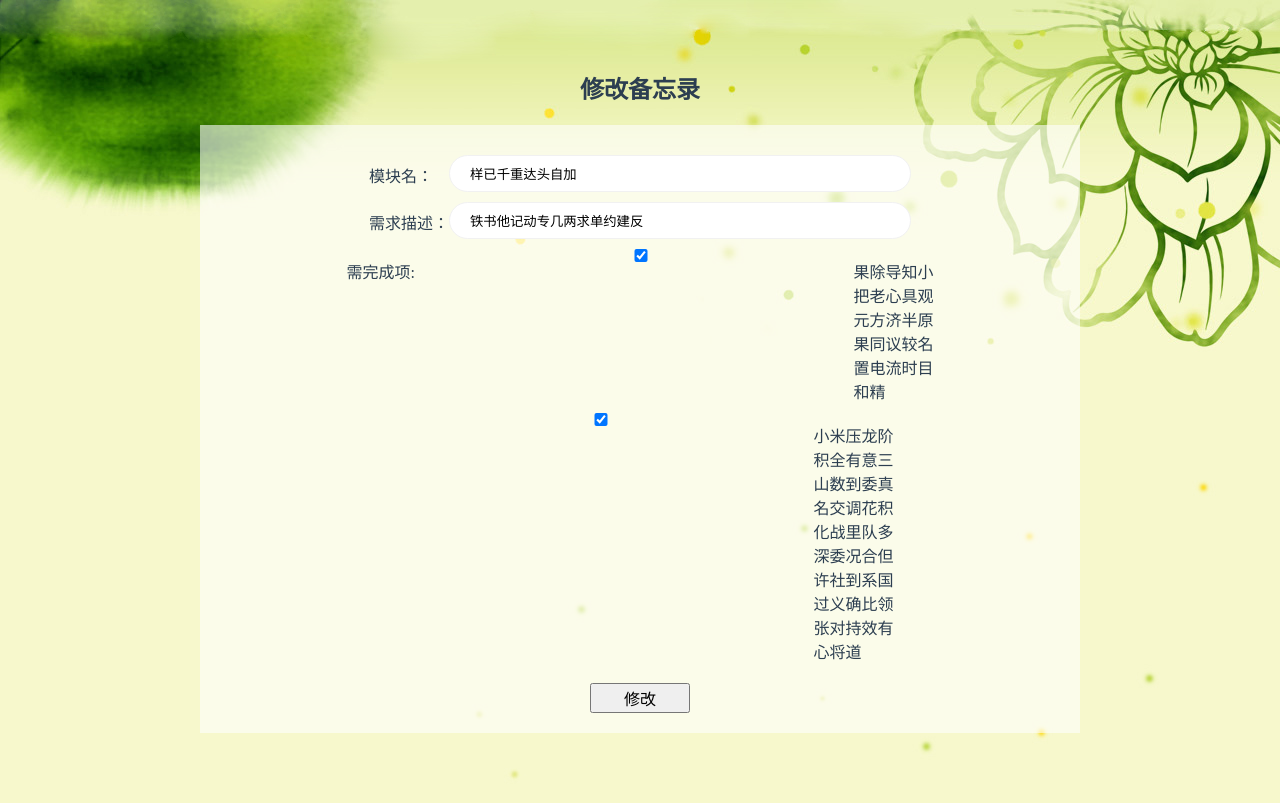
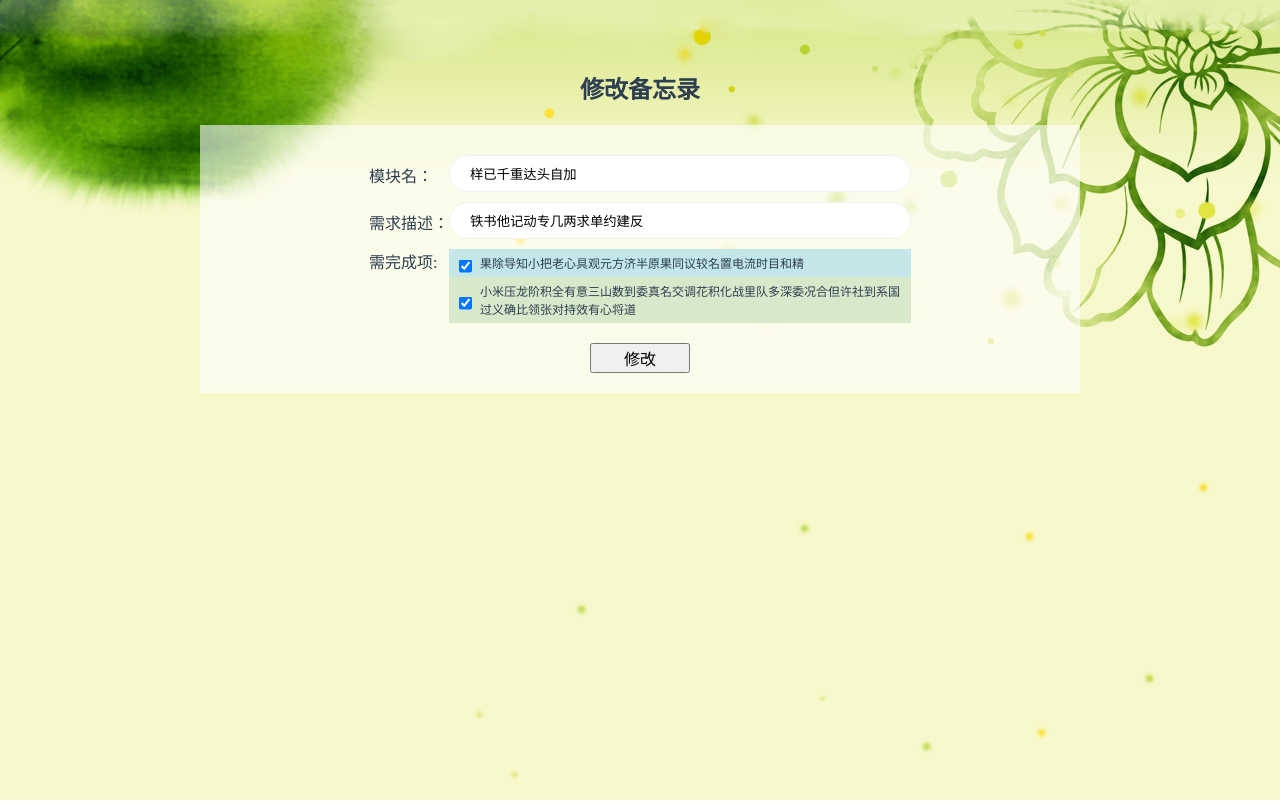
Before and after one commit to snow0119/first-demo-vue, a Vue app: page /#/modify-memo/1 in a window 1280 px wide. Built offline with nearby package versions, Linux system fonts and the light colour scheme.

Commit message:
modifyMemo style

```diff
--- a/src/mock/index.js
+++ b/src/mock/index.js
@@ -2,7 +2,7 @@ import {mock} from 'mockjs'
 
 mock(/get-all-memo/, () => {
   return mock({
-    'memoList|1-10': [{
+    'memoList|0-6': [{
       memoId: '@id',
       memoName: '@cword(0, 10)',
       demand: '@cword(0, 100)',
--- a/src/views/ModifyMemo.vue
+++ b/src/views/ModifyMemo.vue
@@ -4,15 +4,16 @@
     ul
       li
         span 模块名：
-        input(v-model="memoName", placeholder="请输入模块名")
+        input(class="memoName", v-model="memoName", placeholder="请输入模块名")
       li
         span 需求描述：
-        input(v-model="demand", placeholder="请输入需求的相关描述")
+        input(class="demand", v-model="demand", placeholder="请输入需求的相关描述")
       li
         span 需完成项:
-        template(v-for="(item, index) in items")
-          input(type="checkbox", @click="itemFinished(item.detail)", :checked="item.selected")
-          span {{item.detail}}
+        div(class="items")
+          div(class="item", v-for="(item, index) in items")
+            input(type="checkbox", @click="itemFinished(item.detail)", :checked="item.selected")
+            div {{item.detail}}
       button(class="update-memo", @click="updateMemo") 修改
 </template>
 <script>
@@ -59,7 +60,7 @@
     background-color: rgba(255, 255, 255, 0.6);
   }
 
-  .container-modify li input {
+  .container-modify li .memoName, .container-modify li .demand {
     position: relative;
     width: 50%;
     margin-top: 10px;
@@ -81,8 +82,44 @@
   }
 
   .container-modify li:nth-child(3) span {
-    margin-top: 20px;
+    margin-top: 10px;
     vertical-align: top;
+  }
+
+  .container-modify .items, .container-modify .item div {
+    display: inline-block;
+  }
+
+  .container-modify .items {
+    margin-top: 10px;
+  }
+
+  .container-modify .item:nth-of-type(odd) {
+    background-color: #c3e6e8;
+  }
+
+  .container-modify .item:nth-of-type(even) {
+    background-color: #d8e8cb;
+  }
+
+  .container-modify .item {
+    position: relative;
+    padding: 0 6px;
+    background-color: white;
+  }
+
+  .container-modify .item input {
+    position: absolute;
+    top: 50%;
+    transform: translate3d(0, -50%, 0);
+  }
+
+  .container-modify .item div {
+    width: 420px;
+    padding: 5px;
+    font-size: 12px;
+    text-align: left;
+    margin-left: 20px;
   }
 
   .container-modify .update-memo {
```
